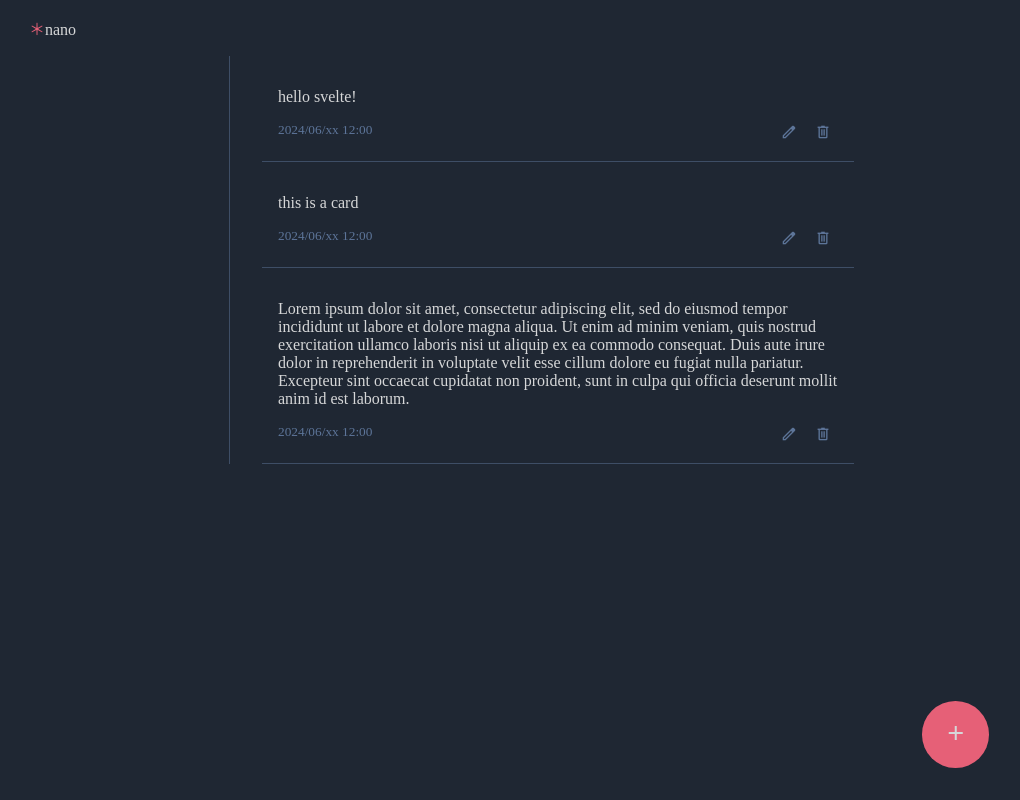
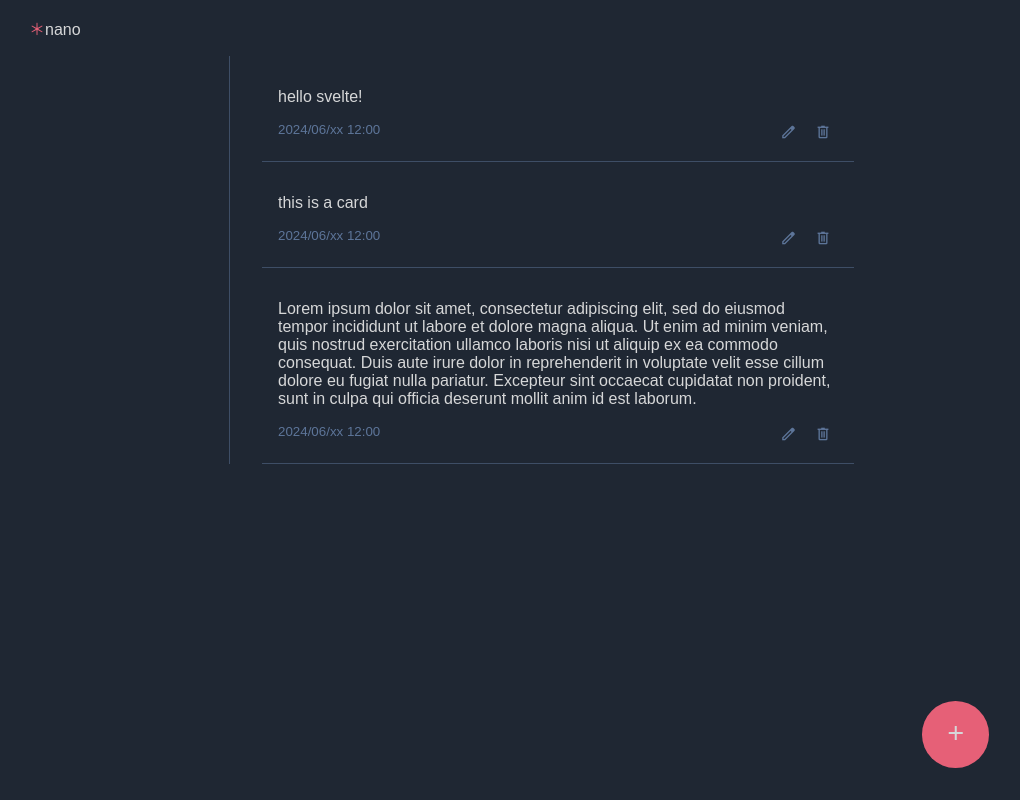
Before and after one commit to toyskip725/nano, a SvelteKit app: page / in a window 1280 px wide. Shown: the whole page, without its empty margins (131-1151 px from the left). Built offline with nearby package versions, Linux system fonts and the light colour scheme.

Commit message:
[feature] set global font to Meiryo

```diff
--- a/src/routes/+page.svelte
+++ b/src/routes/+page.svelte
@@ -35,6 +35,7 @@
 <style>
   :global(body) {
     background-color: #1f2733;
+    font-family:'Meiryo', sans-serif;
   }
 
   header {
--- a/src/routes/components/MemoEditor.svelte
+++ b/src/routes/components/MemoEditor.svelte
@@ -47,7 +47,7 @@
     width: 100%;
     height: 200px;
     resize: none;
-    font-family: "Meiryo UI", sans-serif;
+    font-family: 'Meiryo', sans-serif;
     font-size: large;
     color: #d6d7d8;
     background-color: #1f2733;
```
